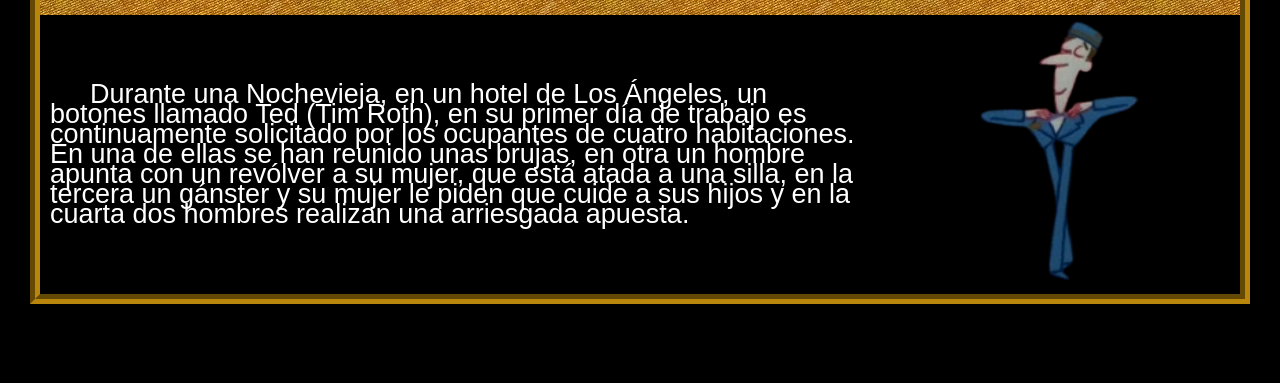
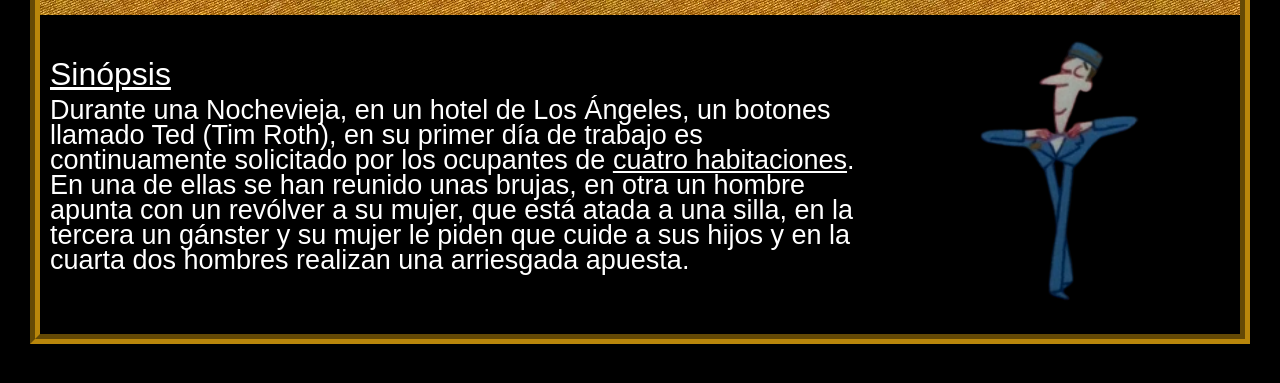
Before and after one commit to Romskul/sitio-pelicula, a plain HTML site: page sinopsis.html in a window 1280 px wide. Shown: the part 199-582 px from the top of the page. Drawn offline with Linux system fonts and the light colour scheme; a web font is replaced by a local one.

Commit message:
ajuste texto sinopsis

```diff
--- a/css/styles.css
+++ b/css/styles.css
@@ -130,20 +130,34 @@ p {
     display: table-cell;
     width: 70%;
     vertical-align: middle;
-    text-indent: 40px;
+
 
 }
 .celdabotonesarr {
     display: table-cell;
     width: 30%;
     text-align: center;
-    vertical-align: middle;
+    vertical-align: top;
 
 }
 #sinopsis {
-    padding: 10px;
+    padding-left: 10px;
+    padding-top: 5px;
     font-size: 27px;
-    line-height: 20px;
-
+    line-height: 25px;
+    margin-top: 0;
 
 }
+#botonesarreglandose {
+    padding: 20px;
+}
+
+#titulosinopsis {
+    color: white;
+    font-family: 'Gidugu', sans-serif;
+    font-weight: 500;
+    padding-left: 10px;
+    padding-bottom: 0;
+    margin-bottom: 0;
+    text-decoration-line: underline;
+}
--- a/sinopsis.html
+++ b/sinopsis.html
@@ -38,7 +38,9 @@
             <main>
                 <div id="filasinopsis">
                     <div class="celdasinopsis">
-                        <p id="sinopsis">Durante una Nochevieja, en un hotel de Los Ángeles, un botones llamado Ted (Tim Roth), en su primer día de trabajo es continuamente solicitado por los ocupantes de cuatro habitaciones. En una de ellas se han reunido unas brujas, en otra un hombre apunta con un revólver a su mujer, que está atada a una silla, en la tercera un gánster y su mujer le piden que cuide a sus hijos y en la cuarta dos hombres realizan una arriesgada apuesta.</p>
+                        <h1 id="titulosinopsis">Sinópsis</h1>
+                        <p id="sinopsis">Durante una Nochevieja, en un hotel de Los Ángeles, un botones llamado Ted (Tim Roth), en su primer día de trabajo es continuamente solicitado por los ocupantes de <u>cuatro habitaciones</u>.<br/>
+                                         En una de ellas se han reunido unas brujas, en otra un hombre apunta con un revólver a su mujer, que está atada a una silla, en la tercera un gánster y su mujer le piden que cuide a sus hijos y en la cuarta dos hombres realizan una arriesgada apuesta.</p>
                     </div>
                     <div class="celdabotonesarr">
                         <img src="imagenes/botonesarreglandose.png" id="botonesarreglandose" alt="botones arreglándose"/>
```
